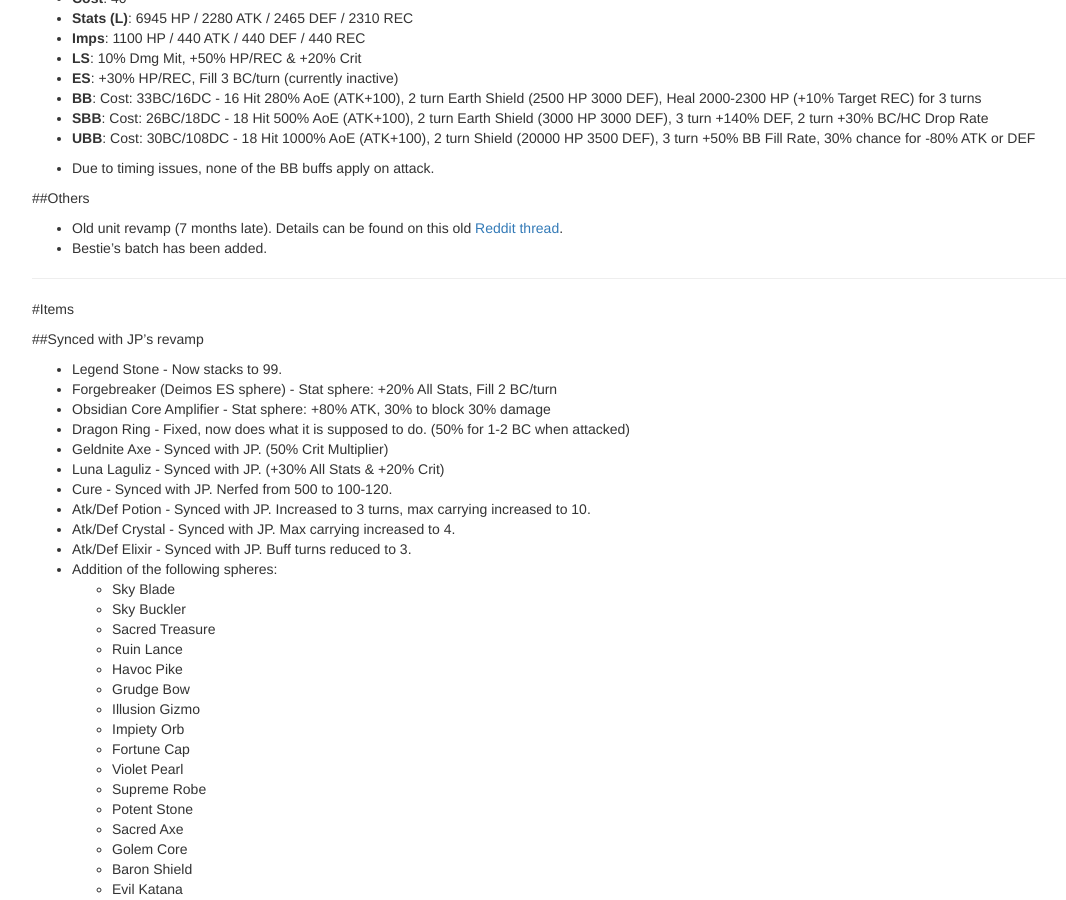
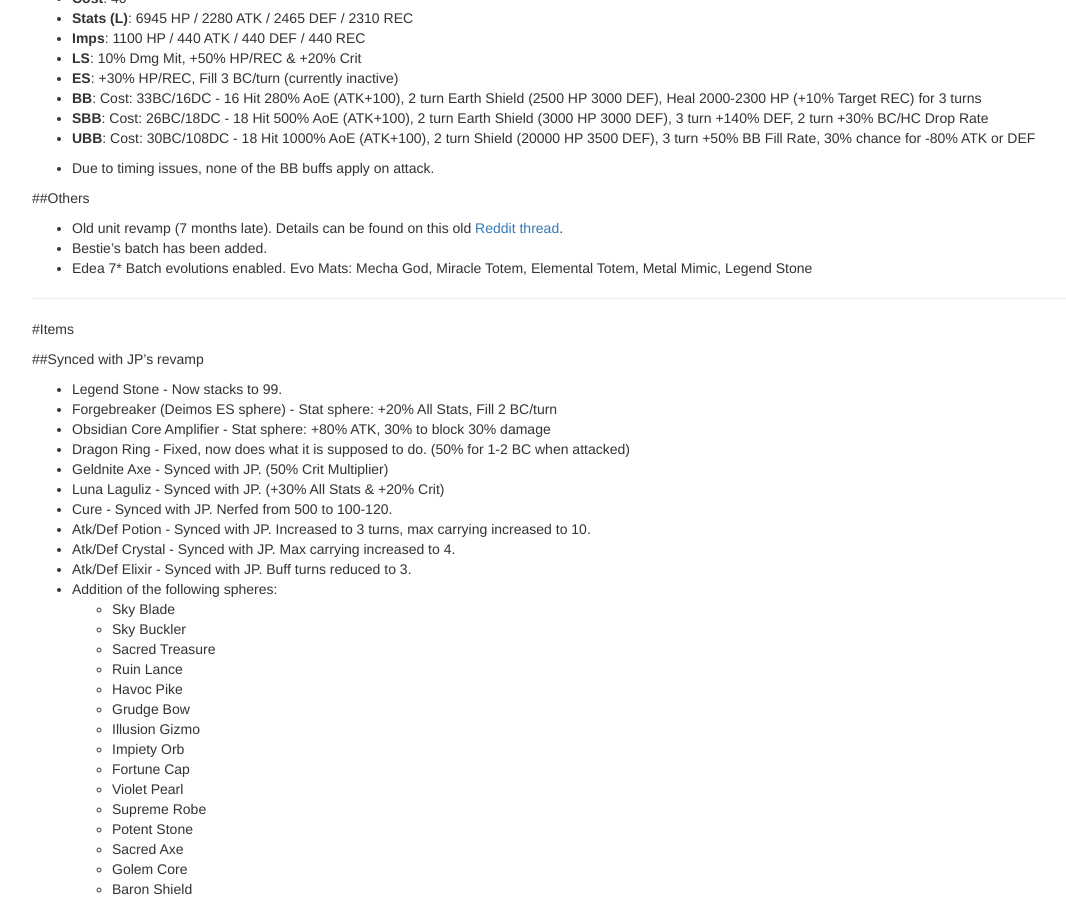
Before and after one commit to Deathmax/deathmax.github.io, a Jekyll site: the page built from index.html, in a window 1280 px wide and 900 px high, scrolled down 1144 px. Shown: the whole window, without its empty margins (38-1104 px from the left). Built offline with Jekyll 4.4.1, drawn with Linux system fonts in a browser that asks for light colours; nearby versions of some CDN libraries; library files that are not in the unit come from our copies; the list of posts is cut into pages by our own code.

Commit message:
add edea evo mats.

```diff
--- a/_posts/2015-07-23-brave-frontier---update-notes---thu-jul-23-2015.md
+++ b/_posts/2015-07-23-brave-frontier---update-notes---thu-jul-23-2015.md
@@ -46,6 +46,7 @@ tags: []
 
 * Old unit revamp (7 months late). Details can be found on this old [Reddit thread](https://www.reddit.com/r/bravefrontier/comments/2m50am/update_notes_jp_13_november_2014/).
 * Bestie's batch has been added.
+* Edea 7* Batch evolutions enabled. Evo Mats: Mecha God, Miracle Totem, Elemental Totem, Metal Mimic, Legend Stone
 
 ---
 
```
